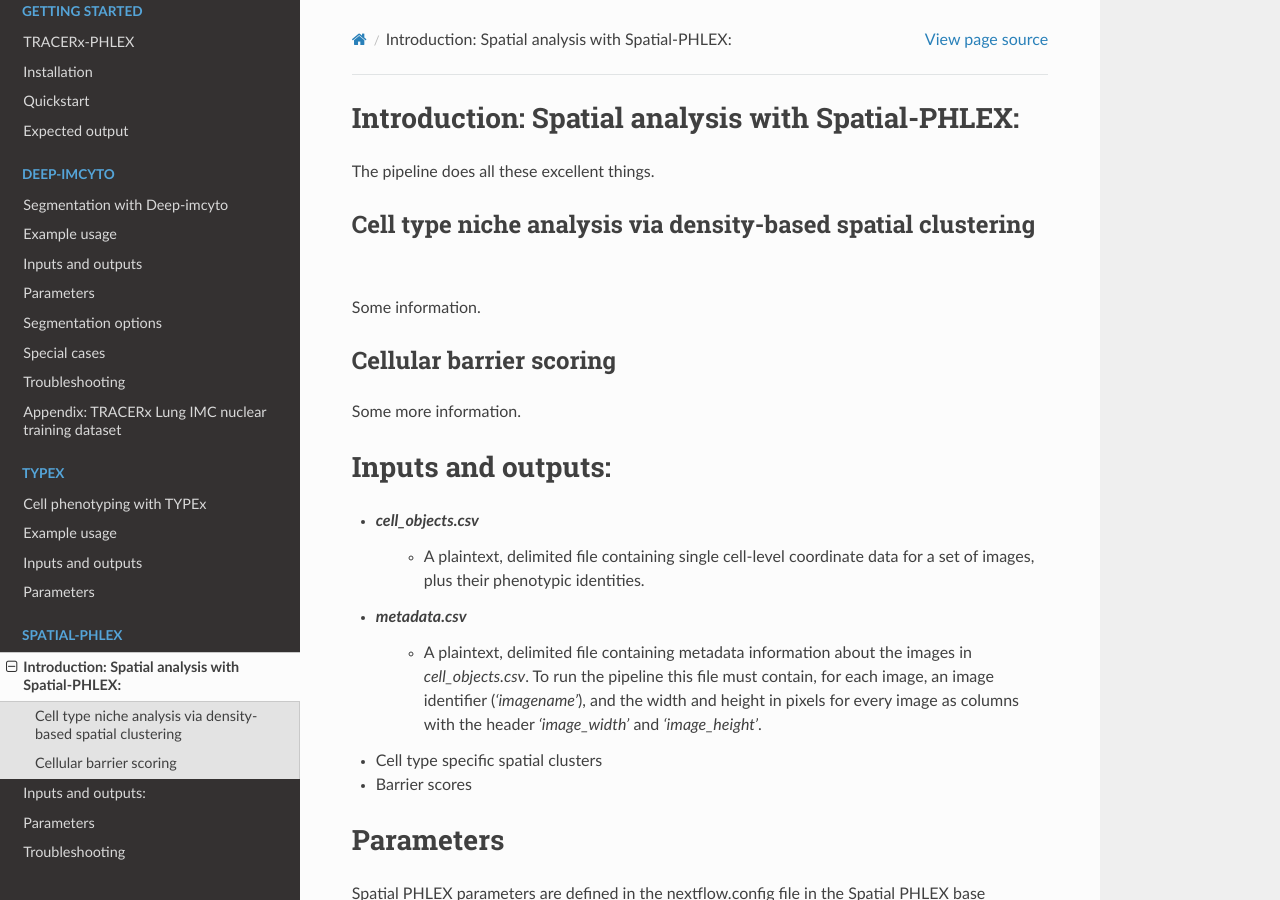
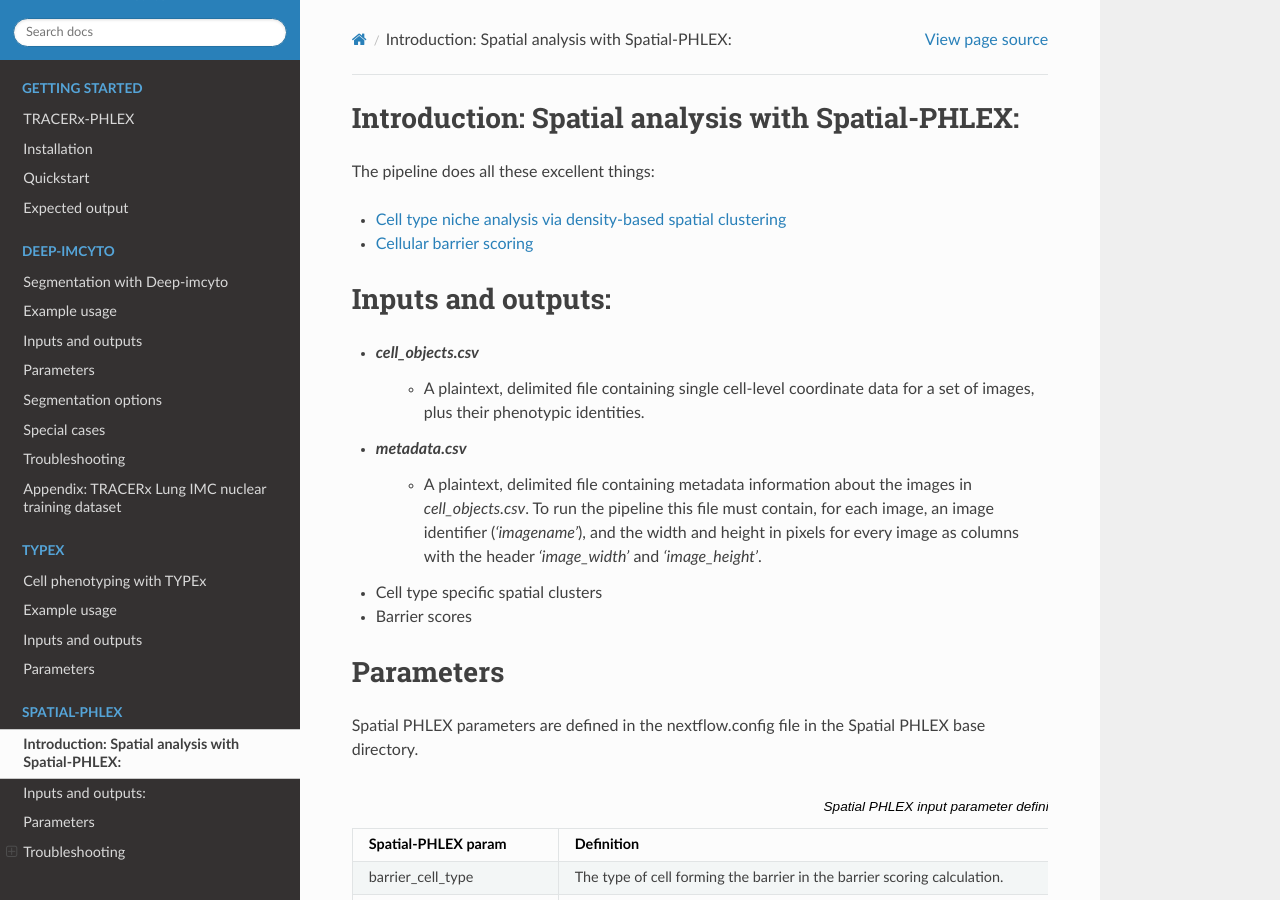
Before and after one commit to Precancer/PHLEX-test, a Sphinx documentation site: the page built from docs/source/spatialPHLEX.rst, in a window 1280 px wide and 900 px high. Built offline with Sphinx 7.4.7 and the Read the Docs theme 2.0.0, drawn with Linux system fonts in a browser that asks for light colours; pages that are not in the unit, such as notebooks, are missing from menus; some of the changed text lies outside the part shown.

Commit message:
add links

```diff
--- a/docs/source/deep-imcyto.rst
+++ b/docs/source/deep-imcyto.rst
@@ -1,4 +1,4 @@
-.. _Deep-imcyto:
+.. _imcyto_anchor:
 
 Segmentation with Deep-imcyto
 =============================
--- a/docs/source/index.rst
+++ b/docs/source/index.rst
@@ -9,7 +9,8 @@ how to :ref:`installation` the project.
 
 TRACERx-PHLEX contains three submodules, each devoted to a different problem in multiplex image processing:
 
-#. :ref:`PHLEX:Deep-imcyto<Deep-imcyto>`
+
+#. :ref:`PHLEX:Deep-imcyto<imcyto_anchor>`
 
    A module devoted to performign accurate nuclear and cellular segmentation in multiplex images.
 
--- a/docs/source/spatialPHLEX.rst
+++ b/docs/source/spatialPHLEX.rst
@@ -2,17 +2,10 @@
 
 Introduction: Spatial analysis with Spatial-PHLEX:
 ==================================================
-The pipeline does all these excellent things.
+The pipeline does all these excellent things:
 
-Cell type niche analysis via density-based spatial clustering
--------------------------------------------------------------
-Some information.
-
-
-Cellular barrier scoring
------------------------
-Some more information.
-
+- :ref:`Cell type niche analysis via density-based spatial clustering`
+- :ref:`Cellular barrier scoring`
 
 Inputs and outputs:
 ===================
```
Also changed, not shown: other parts of docs/source/index.rst (+3 -0 lines), other parts of docs/source/spatialPHLEX.rst (+9 -0 lines).
